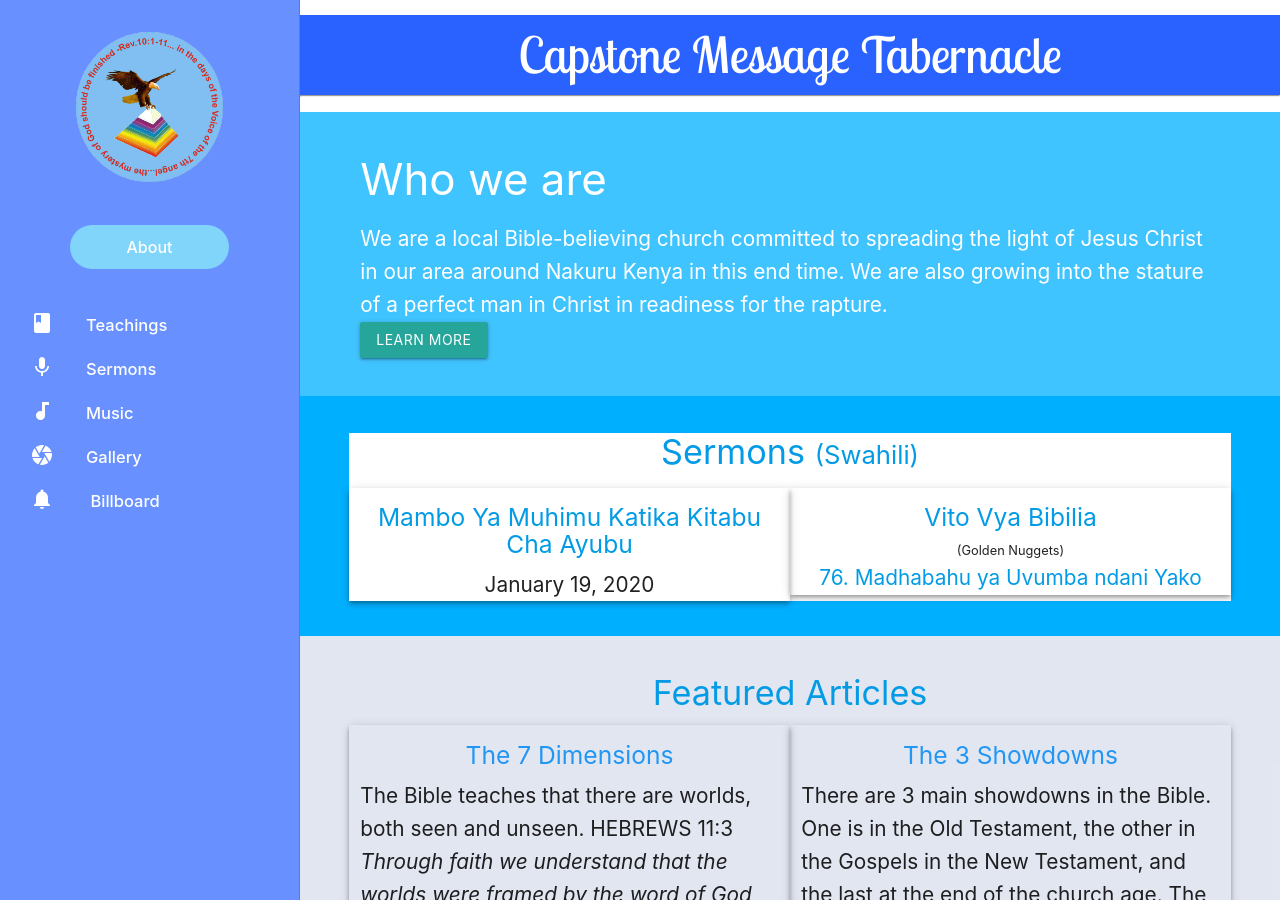
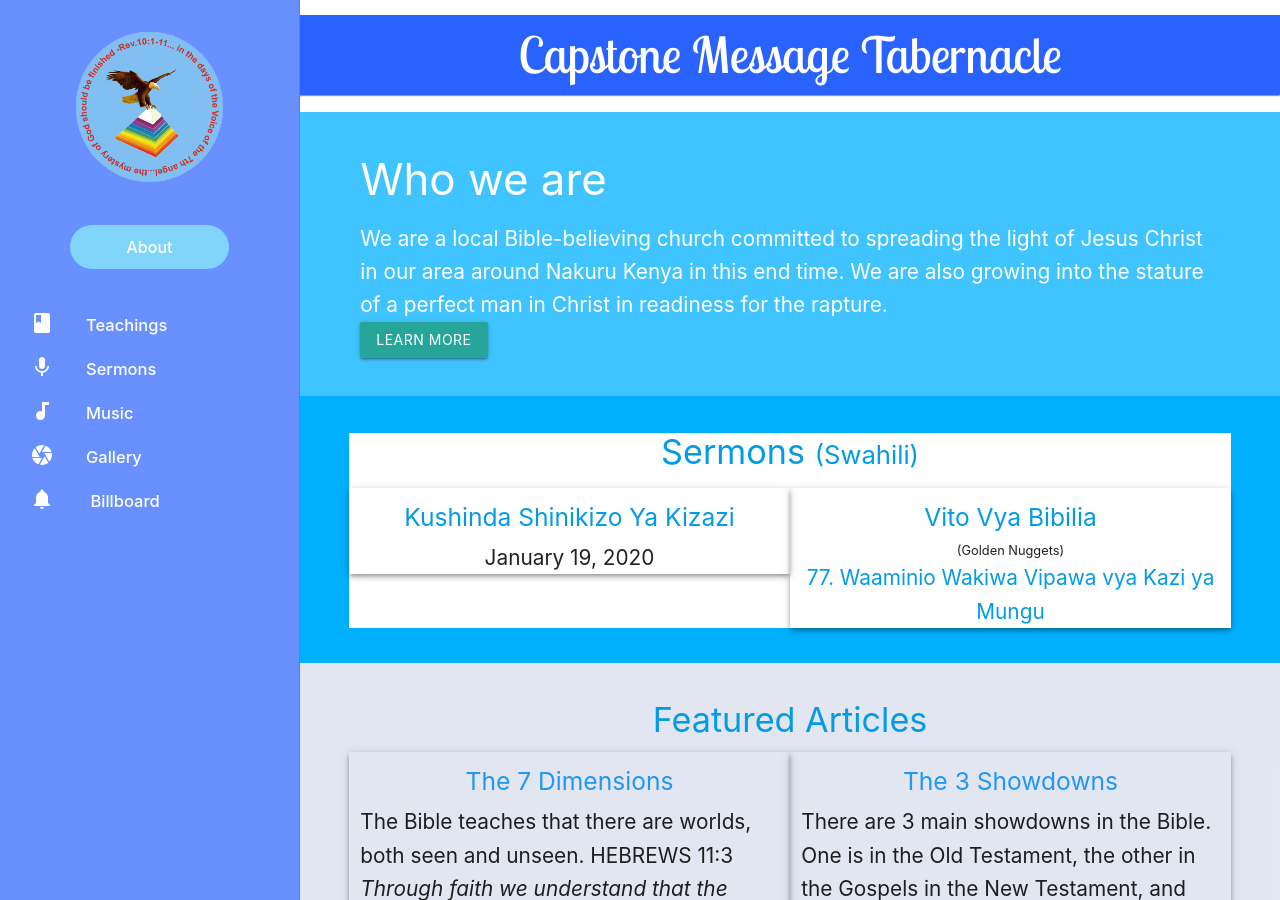
Before and after one commit to njorogetimk/matCSS, a Jekyll site: the page built from index.html, in a window 1280 px wide and 900 px high. Built offline with Jekyll 4.4.1, drawn with Linux system fonts in a browser that asks for light colours.

Commit message:
Update to sermon 20-0126

```diff
--- a/index.html
+++ b/index.html
@@ -68,13 +68,13 @@ title : Capstone Message Tabernacle
     <h4 class="center"><a href="{{ site.baseurl }}/sermons/2020/index.html">Sermons <small>(Swahili)</small></a></h4>
     <div class="row">
       <div class="col s12 m6 z-depth-2">
-        <h5 class="center"><a href="{{ site.baseurl }}/sermons/2020/Sunday/20-01-19_mambo_ya_muhimu_kwenye_kitabu_cha_ayubu.html">Mambo ya Muhimu Katika Kitabu cha Ayubu</a></h5>
+        <h5 class="center"><a href="{{ site.baseurl }}/sermons/2020/Sunday/20-01-26_kushinda_shinikizo_ya_kizazi.html">Kushinda Shinikizo ya Kizazi</a></h5>
         <p class="center">January 19, 2020</p>
       </div>
       <div class="col s12 m6 z-depth-2">
         <h5 class="center"><a href="{{ site.baseurl }}/sermons/series/golden_nuggets.html">Vito vya Bibilia</a></h5>
         <p class="small center">(Golden Nuggets)</p>
-        <p class="center"><a href="{{ site.baseurl }}/sermons/2020/Thursday/20-01-16_madhabahu_ya_uvumba_ndani_yako.html">76. Madhabahu ya Uvumba ndani Yako</a></p>
+        <p class="center"><a href="{{ site.baseurl }}/sermons/2020/Thursday/20-01-23_waaminio_wakiwa_vipawa_vya_kazi_ya_mungu.html">77. Waaminio Wakiwa Vipawa vya Kazi ya Mungu</a></p>
       </div>
     </div>
   </div>
--- a/sermons/2020/Thursday/20-01-16_madhabahu_ya_uvumba_ndani_yako.html
+++ b/sermons/2020/Thursday/20-01-16_madhabahu_ya_uvumba_ndani_yako.html
@@ -3,7 +3,7 @@ layout : sermons_vito
 title : 76. Madhabahu ya Uvumba ndani Yako | Vito
 heading : 76. Madhabahu ya Uvumba ndani Yako
 before : sermons/2019/thursday/goldenNuggets/19-03-06_sadaka_ya_asubuhi_na_jioni.html
-next : #!
+next : 20-01-23_waaminio_wakiwa_vipawa_vya_kazi_ya_mungu.html
 paginate : four
 ---
 
```
Also changed, not shown: sermons/2020/Sunday/20-01-26_kushinda_shinikizo_ya_kizazi.html (added, +10 -0 lines), sermons/2020/Thursday/20-01-23_waaminio_wakiwa_vipawa_vya_kazi_ya_mungu.html (added, +11 -0 lines).
